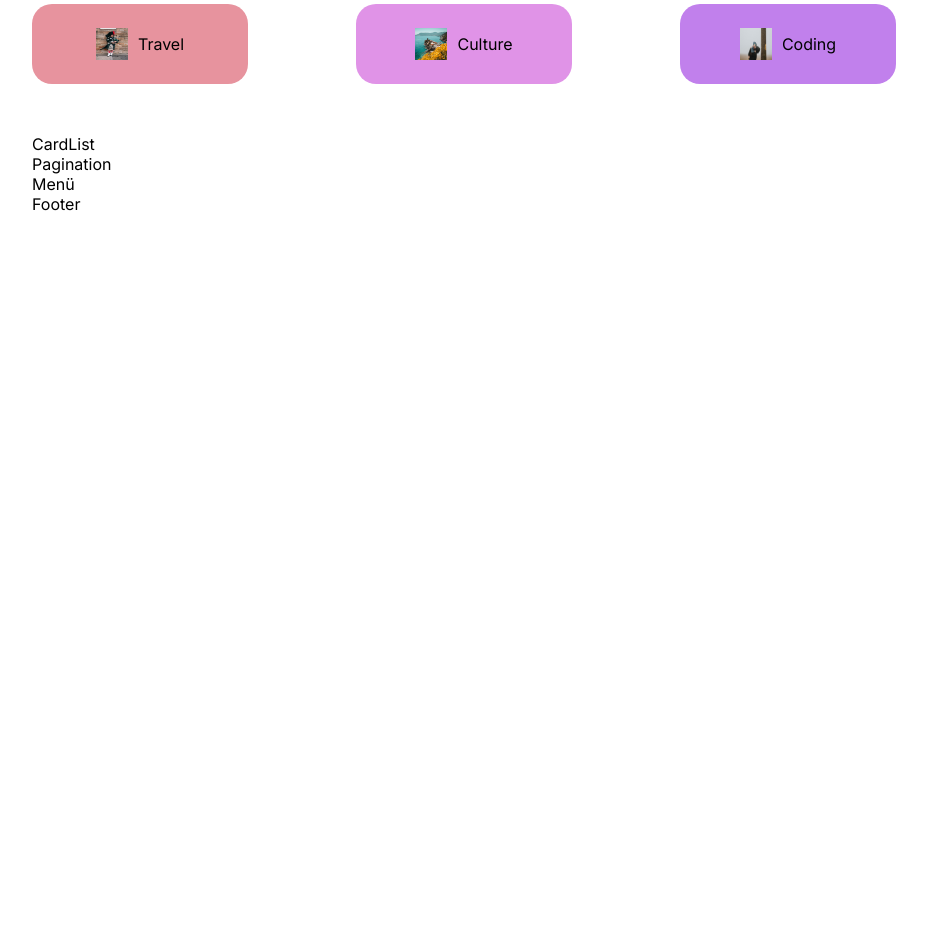
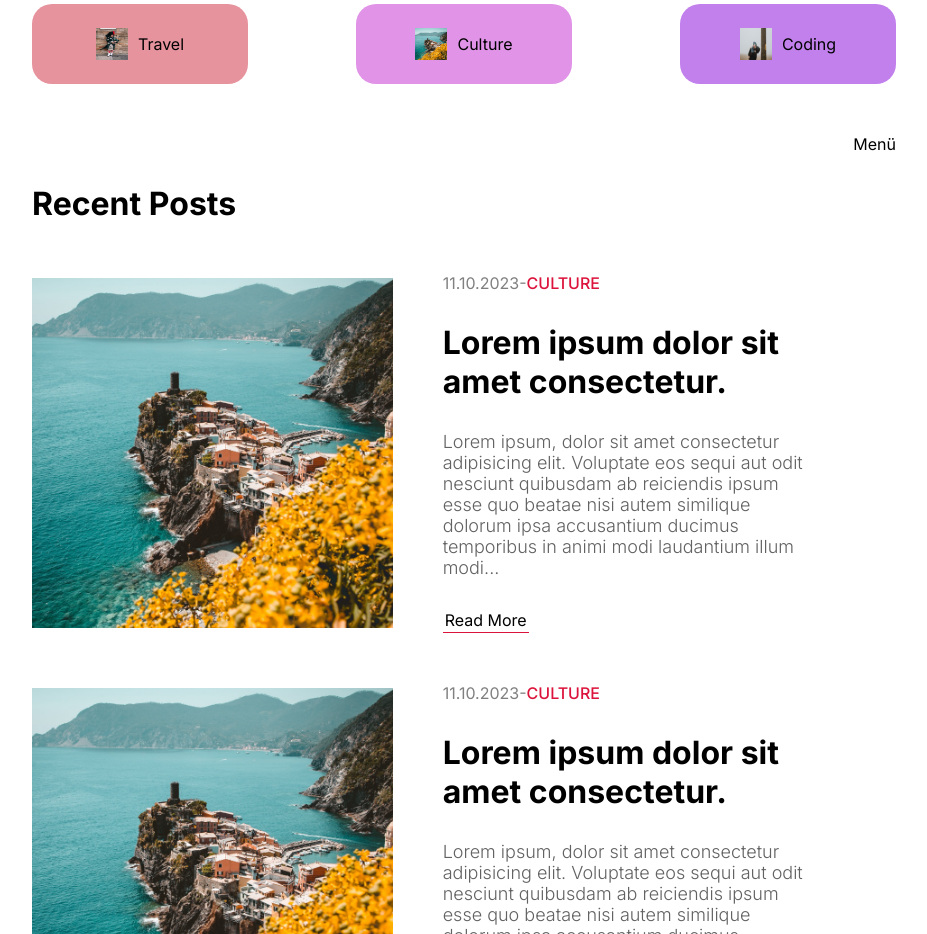
Before and after one commit to ysncvk/next-blog-app, a Next.js app: page / in a window 1280 px wide. Shown: the part 1160-2094 px from the top of the page, without its empty margins (176-1103 px from the left). Before the commit the page ends 1374 px from the top, so only its background shows below. Built offline with nearby package versions, Linux system fonts and the light colour scheme.

Commit message:
feat: add card list

```diff
--- a/src/app/homepage.module.css
+++ b/src/app/homepage.module.css
@@ -0,0 +1,4 @@
+.content {
+  display: flex;
+  gap: 50px;
+}
--- /dev/null
+++ b/src/components/card/Card.jsx
@@ -0,0 +1,32 @@
+import React from "react";
+import styles from "./card.module.css";
+import Image from "next/image";
+import Link from "next/link";
+
+export default function Card() {
+  return (
+    <div className={styles.container}>
+      <div className={styles.imageContainer}>
+        <Image src="/p1.jpeg" alt="" fill className={styles.image} />
+      </div>
+      <div className={styles.textContainer}>
+        <div className={styles.detail}>
+          <span className={styles.date}>11.10.2023-</span>
+          <span className={styles.category}>CULTURE</span>
+        </div>
+        <Link href="/">
+          <h1>Lorem ipsum dolor sit amet consectetur.</h1>
+        </Link>
+        <p className={styles.desc}>
+          Lorem ipsum, dolor sit amet consectetur adipisicing elit. Voluptate
+          eos sequi aut odit nesciunt quibusdam ab reiciendis ipsum esse quo
+          beatae nisi autem similique dolorum ipsa accusantium ducimus
+          temporibus in animi modi laudantium illum modi...
+        </p>
+        <Link className={styles.link} href="/">
+          Read More
+        </Link>
+      </div>
+    </div>
+  );
+}
--- /dev/null
+++ b/src/components/card/card.module.css
@@ -0,0 +1,43 @@
+.container {
+  margin-bottom: 50px;
+  display: flex;
+  align-items: center;
+  gap: 50px;
+}
+.imageContainer {
+  flex: 1;
+  height: 350px;
+  position: relative;
+}
+
+.image {
+  object-fit: cover;
+}
+
+.textContainer {
+  flex: 1;
+  display: flex;
+  flex-direction: column;
+  gap: 30px;
+}
+
+.date {
+  color: gray;
+}
+
+.category {
+  color: crimson;
+  font-weight: 500;
+}
+
+.desc {
+  font-size: 18px;
+  font-weight: 300;
+  color: var(--softTextColor);
+}
+
+.link {
+  border-bottom: 1px solid crimson;
+  width: max-content;
+  padding: 2px;
+}
--- a/src/components/cardList/CardList.jsx
+++ b/src/components/cardList/CardList.jsx
@@ -1,11 +1,22 @@
-import React from 'react'
-import styles from "./cardList.module.css"
-import Pagination from '../pagination/Pagination'
+import React from "react";
+import styles from "./cardList.module.css";
+import Pagination from "../pagination/Pagination";
+import Card from "../card/Card";
 
 export const CardList = () => {
   return (
-    <div className={styles.container}>CardList
-    <Pagination />
+    <div className={styles.container}>
+      <h1 className={styles.title}>Recent Posts</h1>
+      <div className={styles.posts}>
+        <div className={styles.post}>
+          <Card />
+          <Card />
+          <Card />
+          <Card />
+          <Card />
+        </div>
+      </div>
+      <Pagination />
     </div>
-  )
-}
+  );
+};
--- a/src/components/cardList/cardList.module.css
+++ b/src/components/cardList/cardList.module.css
@@ -1,3 +1,7 @@
-.container{
+.container {
+  flex: 5;
+}
 
+.title {
+  margin: 50px 0px;
 }
--- a/src/components/menu/menu.module.css
+++ b/src/components/menu/menu.module.css
@@ -1,3 +1,4 @@
-.container{
-
+.container {
+  display: flex;
+  flex: 2;
 }
```
